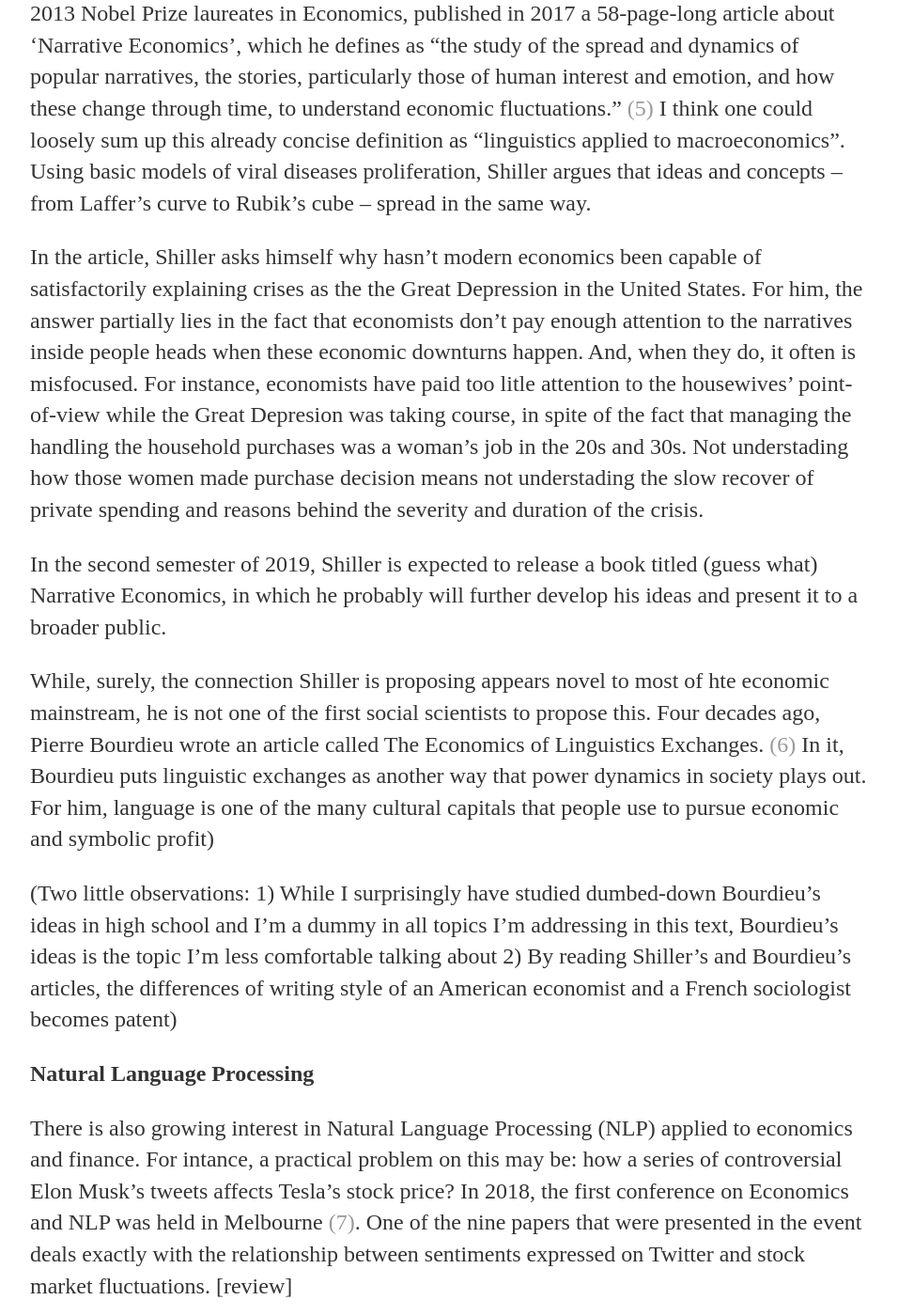
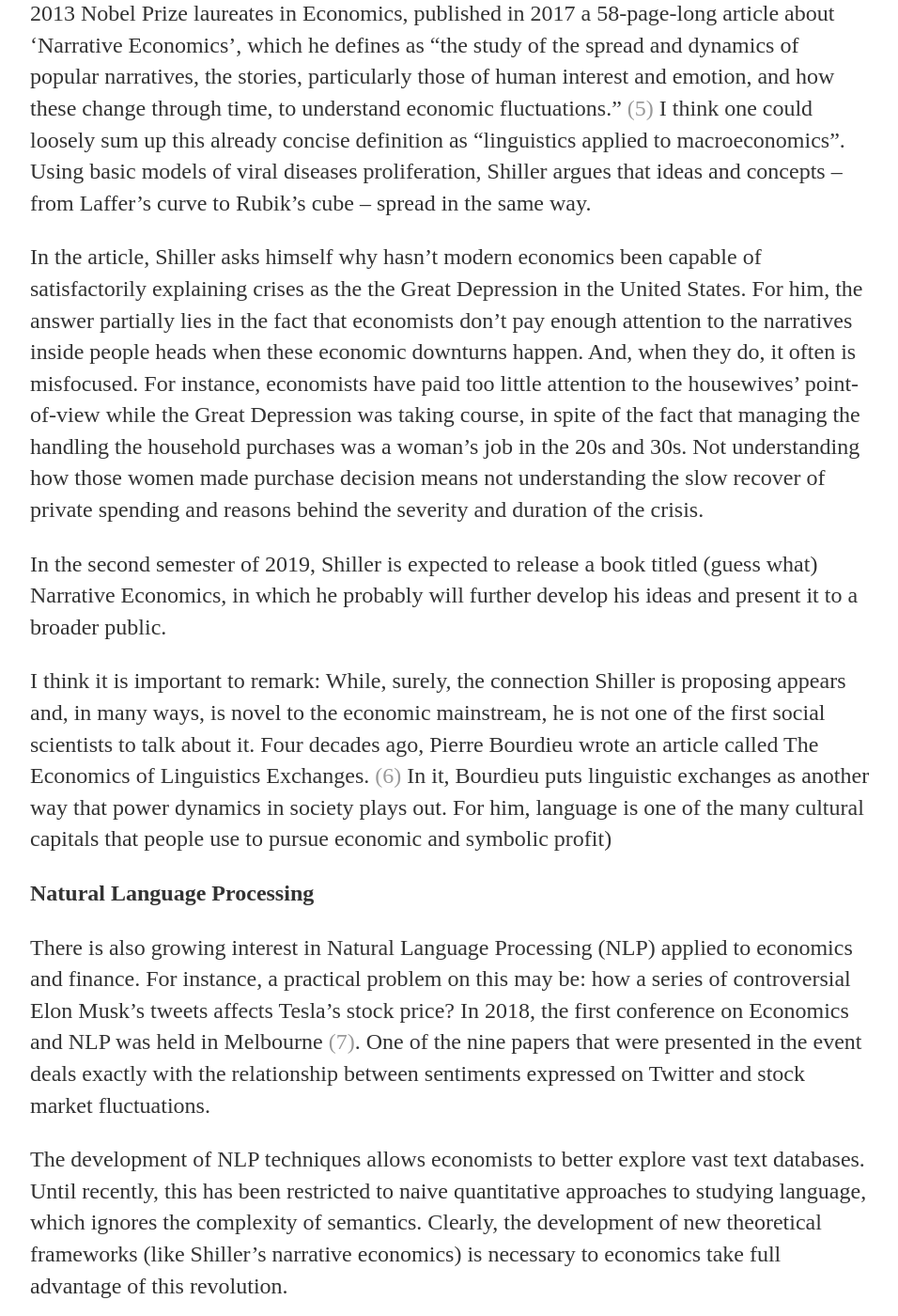
Before and after one commit to t6aguirre/old-blog, a Jekyll site: the page built from _posts/2019-08-09-ling-econ.md, in a window 1280 px wide and 1400 px high, scrolled down 1651 px. Shown: the whole window at 94% size, without its empty margins (160-1116 px from the left). Built offline with Jekyll 4.4.1, drawn with Linux system fonts in a browser that asks for light colours; some of the changed text lies outside the part shown.

Commit message:
Update 2019-08-09-ling-econ.md

```diff
--- a/_posts/2019-08-09-ling-econ.md
+++ b/_posts/2019-08-09-ling-econ.md
@@ -10,31 +10,27 @@
 
 With these questions in mind I explored a bit the existing literature about it. What came out of this short exploration is: **Both economics and linguistics are interested ultimately in how we make decisions and interact with each other, creating complex social structures on the way. Because of that, both disciplines have many analogue structures and the insights of one of them may help the other to further develop.**
 
-One can be studied by the point of view of the other, but they also can work together in a more symbiotic way. Additionally, in the last decades, they both gained important new insights from psychology, with the development of behavioural economics, on one hand, and cognitive linguistics, on the other. One might even try to put them both disciplines under the umbrella of cognitive sciences.
+One can be studied by the point of view of the other, but they also can work together in a more symbiotic way. Additionally, in the last decades, they both gained important new insights from psychology, with the development of behavioral economics, on one hand, and cognitive linguistics, on the other. One might even try to put them both disciplines under the umbrella of cognitive sciences.
 
 But there is a lot of other exciting intersections. When economics try to see linguistics as an object of study, we have economics of language. Its goal is to understand how the languages someone speaks — with all theirs underlying linguistic structures — affects his or her economic behavior. One controversial article on this subject published was in the American Economic Review in 2013 [(1)](#references). It tries to associate a stronger demarcation of time passage with a weaker future-oriented behavior, i.e., fewer savings. The paper raised critics both of econometricians, who pointed out to methodological flaws, and linguistics, who said the article oversimplifies complex language structures. However, it surely has its merits by putting this debate in the spotlight.
 
 On the other side of the universe of language and economics – term proposed in 2012 by two economists [(2)](#references)-, linguistics also sometimes try to study economics by its eyes. From what I’ve seen, most articles on this make a textual analysis of economic articles and discourses, trying to understand how some communicative choices reveal underlying ideas and conceptions that economists have when trying to make sense of the world. [(3)](#references) [review]
 
-Some specialists in both areas also point out to similarities in evolutionary linguistic theory and evolutionary economic theory [(4)](#references). In a process comparable to biological evolution, languages develop in an adaptive way. The same occurs with economical instituions and behavior. [review, maybe develop]
+Some specialists in both areas also point out to similarities in evolutionary linguistic theory and evolutionary economic theory [(4)](#references). In a process comparable to biological evolution, languages develop in an adaptive way. The same occurs with economical institutions and behavior.
 
 **Narrative Economics**
 
 I think this might be the most interesting econ/ling intersection. Robert Shiller, one of the 2013 Nobel Prize laureates in Economics, published in 2017 a 58-page-long article about ‘Narrative Economics’, which he defines as “the study of the spread and dynamics of popular narratives, the stories, particularly those of human interest and emotion, and how these change through time, to understand economic fluctuations.” [(5)](#references) I think one could loosely sum up this already concise definition as “linguistics applied to macroeconomics”. Using basic models of viral diseases proliferation, Shiller argues that ideas and concepts – from Laffer’s curve to Rubik’s cube – spread in the same way.
 
-In the article, Shiller asks himself why hasn't modern economics been capable of satisfactorily explaining crises as the the Great Depression in the United States. For him, the answer partially lies in the fact that economists don't pay enough attention to the narratives inside people heads when these economic downturns happen. And, when they do, it often is misfocused. For instance, economists have paid too litle attention to the housewives' point-of-view while the Great Depresion was taking course, in spite of the fact that managing the handling the household purchases was a woman's job in the 20s and 30s. Not understading how those women made purchase decision means not understading the slow recover of private spending and reasons behind the severity and duration of the crisis.
+In the article, Shiller asks himself why hasn't modern economics been capable of satisfactorily explaining crises as the the Great Depression in the United States. For him, the answer partially lies in the fact that economists don't pay enough attention to the narratives inside people heads when these economic downturns happen. And, when they do, it often is misfocused. For instance, economists have paid too little attention to the housewives' point-of-view while the Great Depression was taking course, in spite of the fact that managing the handling the household purchases was a woman's job in the 20s and 30s. Not understanding how those women made purchase decision means not understanding the slow recover of private spending and reasons behind the severity and duration of the crisis.
 
 In the second semester of 2019, Shiller is expected to release a book titled (guess what) Narrative Economics, in which he probably will further develop his ideas and present it to a broader public.
 
-While, surely, the connection Shiller is proposing appears novel to most of hte economic mainstream, he is not one of the first social scientists to propose this. Four decades ago, Pierre Bourdieu wrote an article called The Economics of Linguistics Exchanges. [(6)](#references) In it, Bourdieu puts linguistic exchanges as another way that power dynamics in society plays out. For him, language is one of the many cultural capitals that people use to pursue economic and symbolic profit)
-
-(Two little observations:
-1) While I surprisingly have studied dumbed-down Bourdieu's ideas in high school and I'm a dummy in all topics I'm addressing in this text, Bourdieu's ideas is the topic I'm less comfortable talking about
-2) By reading Shiller’s and Bourdieu’s articles, the differences of writing style of an American economist and a French sociologist becomes patent)
+I think it is important to remark: While, surely, the connection Shiller is proposing appears and, in many ways, is novel to the economic mainstream, he is not one of the first social scientists to talk about it. Four decades ago, Pierre Bourdieu wrote an article called The Economics of Linguistics Exchanges. [(6)](#references) In it, Bourdieu puts linguistic exchanges as another way that power dynamics in society plays out. For him, language is one of the many cultural capitals that people use to pursue economic and symbolic profit)
 
 **Natural Language Processing**
 
-There is also growing interest in Natural Language Processing (NLP) applied to economics and finance. For intance, a practical problem on this may be: how a series of controversial Elon Musk's tweets affects Tesla’s stock price? In 2018, the first conference on Economics and NLP was held in Melbourne [(7)](#references). One of the nine papers that were presented in the event deals exactly with the relationship between sentiments expressed on Twitter and stock market fluctuations. [review]
+There is also growing interest in Natural Language Processing (NLP) applied to economics and finance. For instance, a practical problem on this may be: how a series of controversial Elon Musk's tweets affects Tesla’s stock price? In 2018, the first conference on Economics and NLP was held in Melbourne [(7)](#references). One of the nine papers that were presented in the event deals exactly with the relationship between sentiments expressed on Twitter and stock market fluctuations.
 
 The development of NLP techniques allows economists to better explore vast text databases. Until recently, this has been restricted to naive quantitative approaches to studying language, which ignores the complexity of semantics. Clearly, the development of new theoretical frameworks (like Shiller's narrative economics) is necessary to economics take full advantage of this revolution.
 
```
